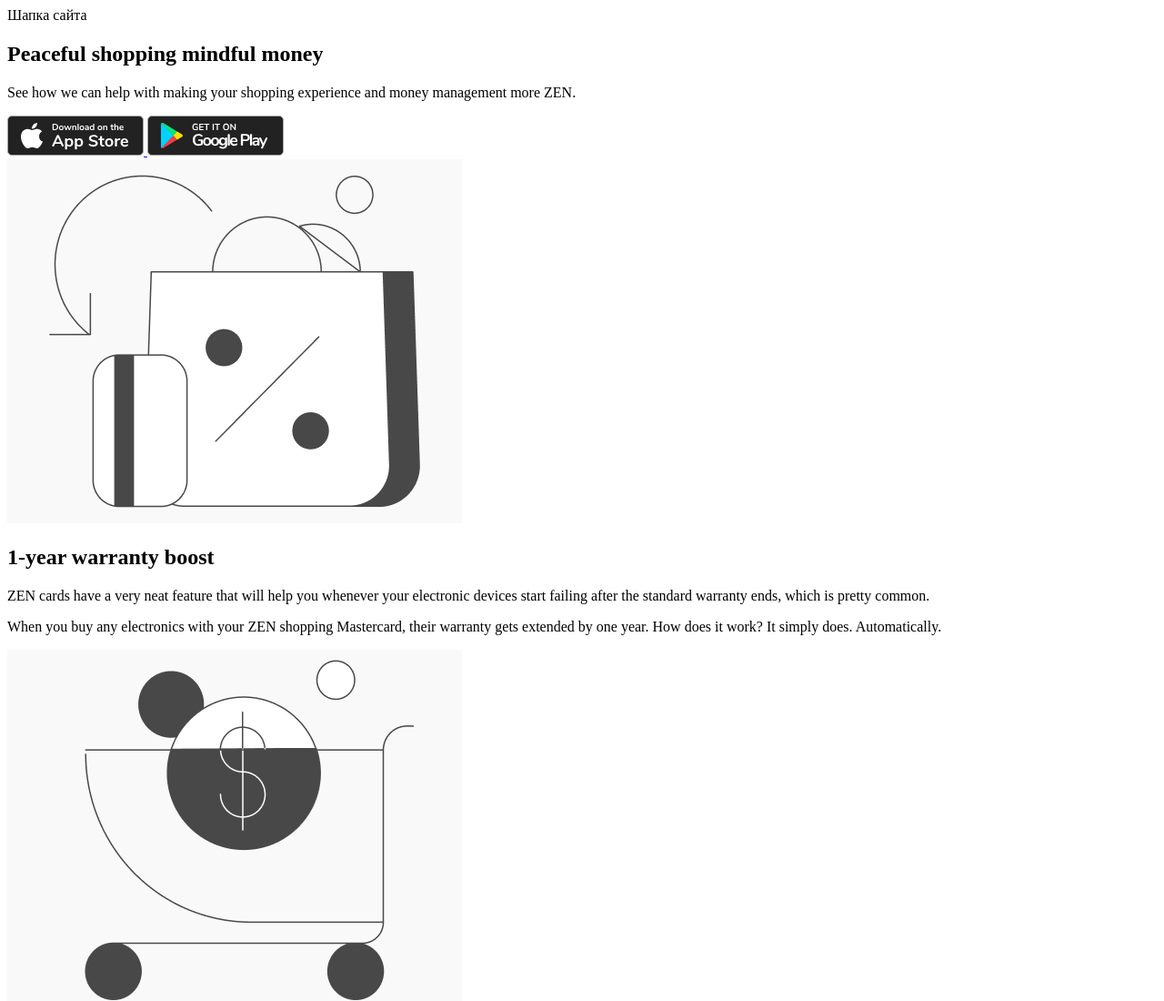
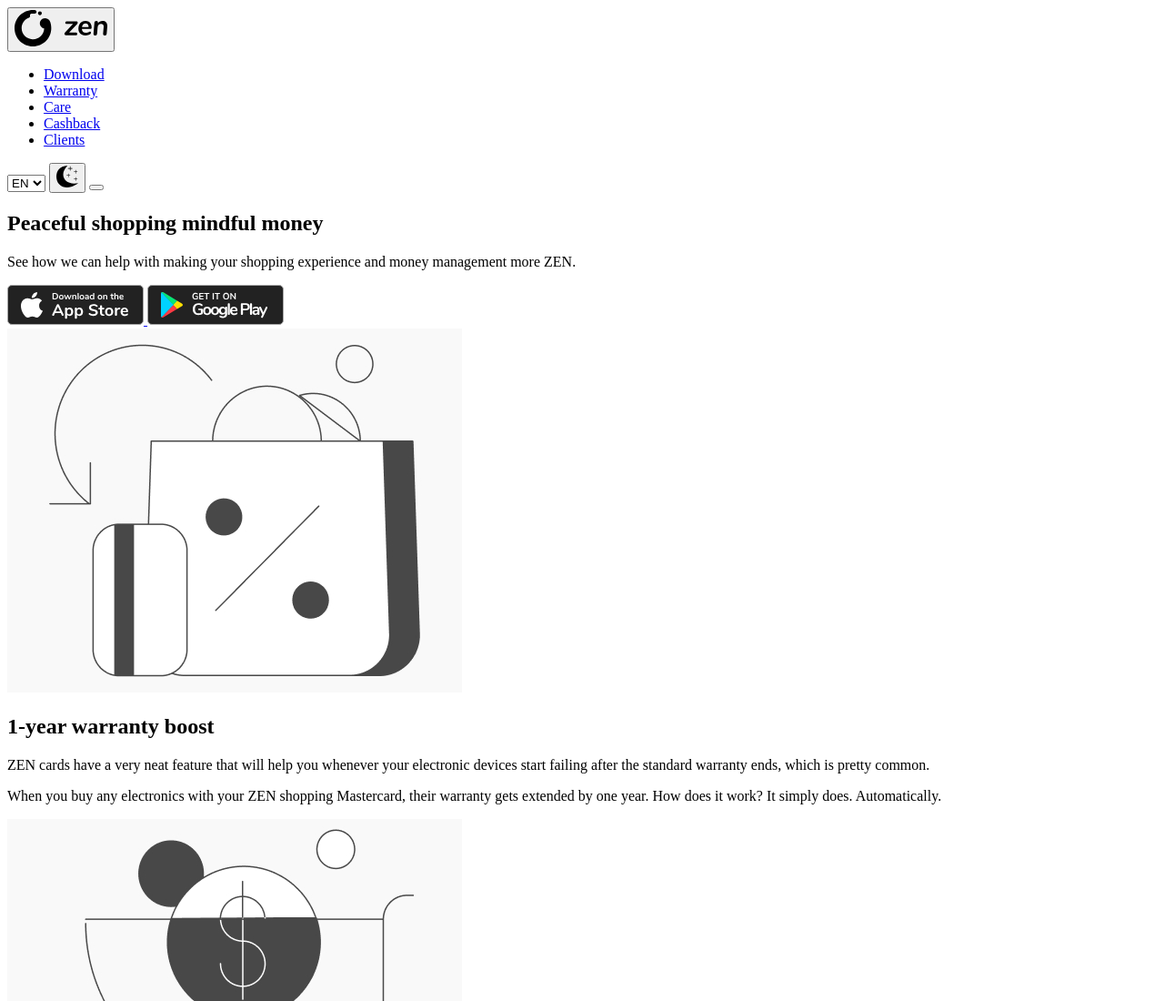
Before and after one commit to eldar-arslanov/ng-free-zen, a plain HTML site: page index.html in a window 1280 px wide. Shown: the top 1100 px of the page at 91% size. Drawn offline with Linux system fonts and the light colour scheme.

Commit message:
added html for header

```diff
--- a/index.html
+++ b/index.html
@@ -8,7 +8,43 @@
 
 <body>
   <!-- Шапка сайта -->
-  <header class="header">Шапка сайта</header>
+  <header class="header">
+    <div class="header__wrapper">
+      <button class="header__logo" type="button" id="logo">
+        <img src="./assets/icons/logo.svg" alt="ZEN">
+      </button>
+      <!-- menu-opening -->
+      <ul class="menu" id="menu">
+        <li class="menu__item">
+          <a href="#download" class="menu__link">Download</a>
+        </li>
+        <li class="menu__item">
+          <a href="#warranty" class="menu__link">Warranty</a>
+        </li>
+        <li class="menu__item">
+          <a href="#care" class="menu__link">Care</a>
+        </li>
+        <li class="menu__item">
+          <a href="#cashback" class="menu__link">Cashback</a>
+        </li>
+        <li class="menu__item">
+          <a href="#clients" class="menu__link">Clients</a>
+        </li>
+      </ul>
+      <div class="header__actions">
+        <select class="header__lang" id="lang">
+          <option value="en">EN</option>
+          <option value="ru">RU</option>
+        </select>
+        <button class="header__button" type="button" id="theme">
+          <img src="./assets/icons/moon.svg" alt="ZEN" >
+        </button>
+        <button class="header__burger" type="button" id="burger">
+          <span></span>
+        </button>
+      </div>
+    </div>
+  </header>
   <!-- Секция 1 -->
   <section class="download" id="download">
     <div class="download__wrapper">
```
Also changed, not shown: assets/icons/logo.svg (added), assets/icons/moon.svg (added).
